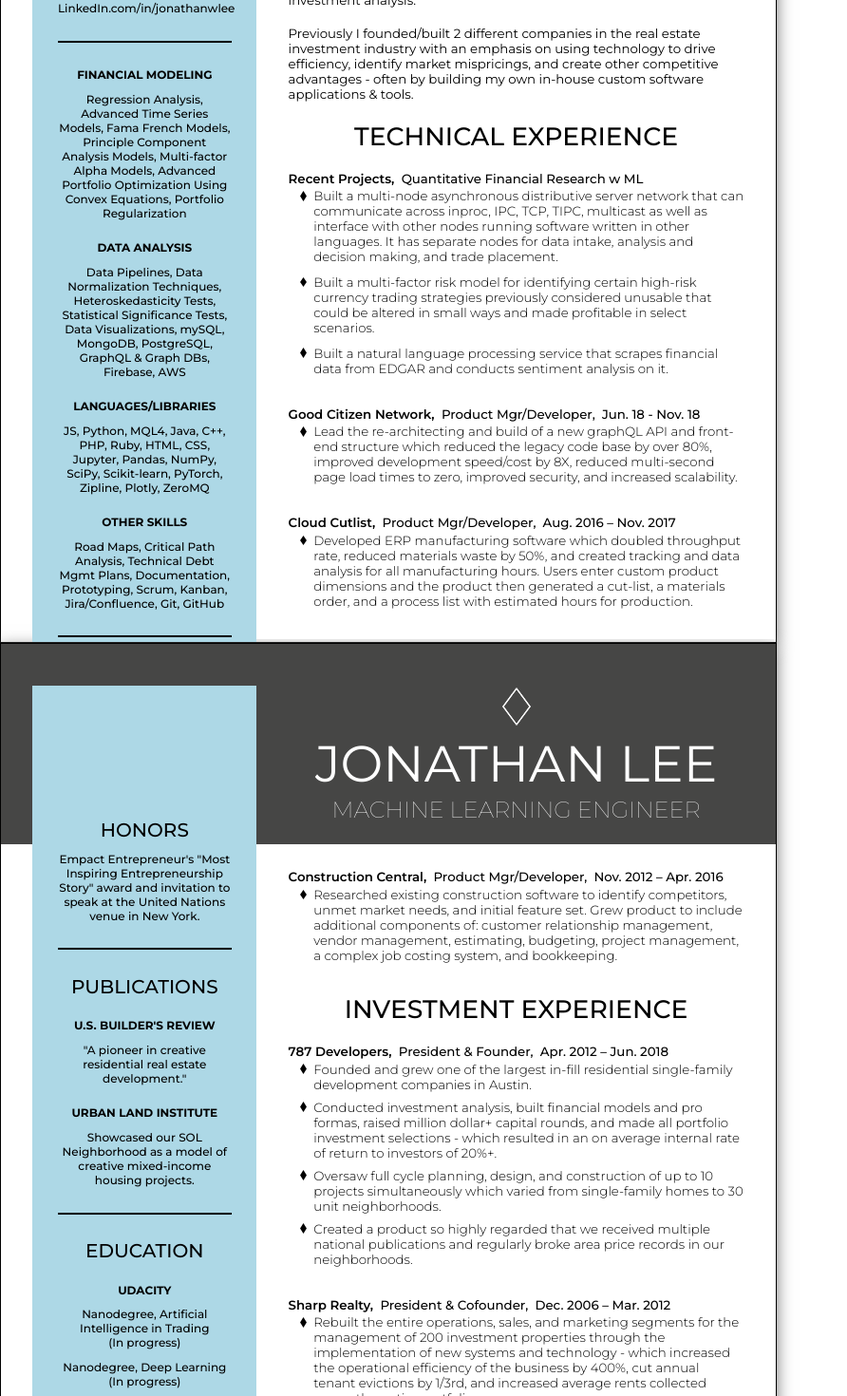
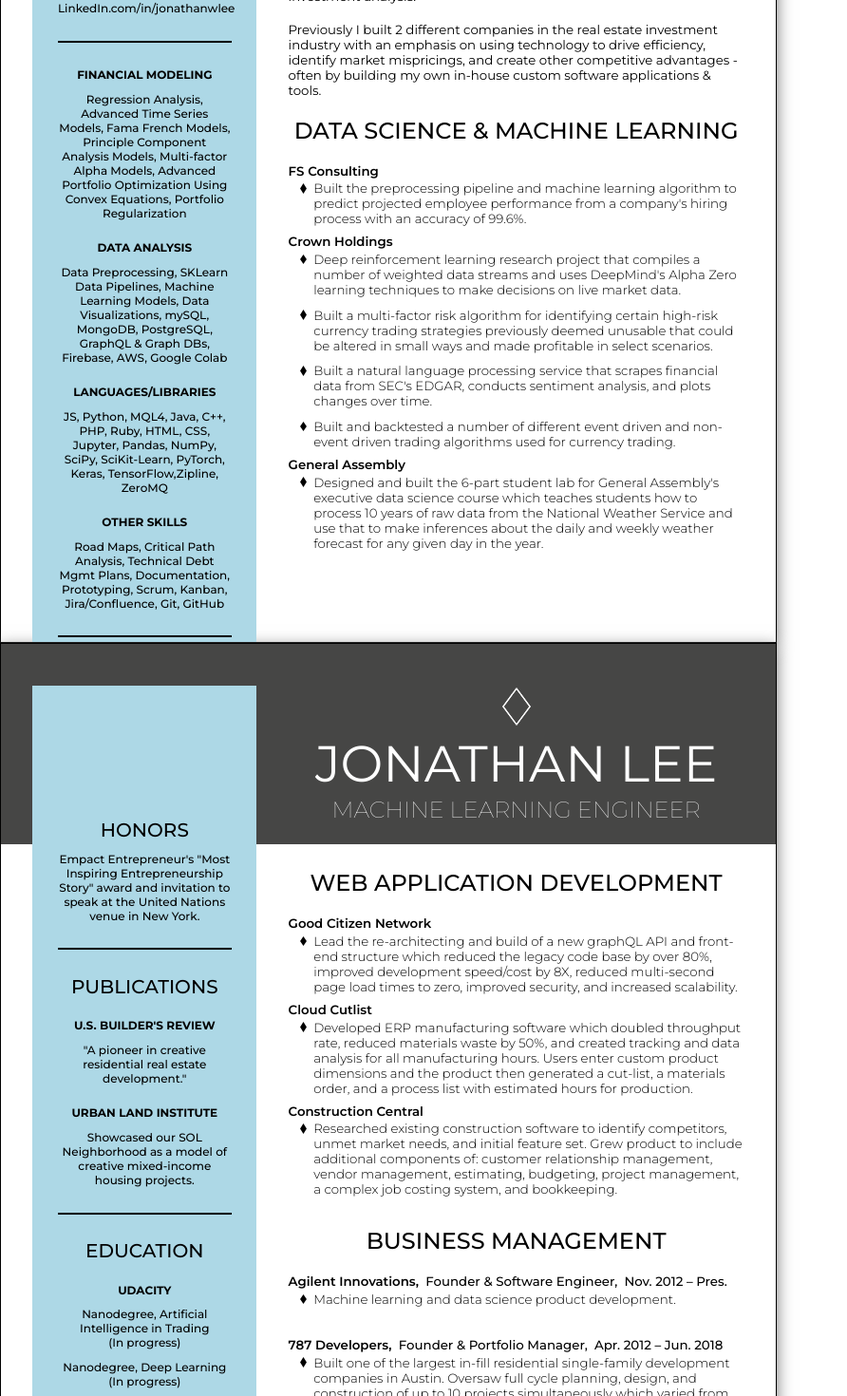
Before and after one commit to jonathan1028/ai-website, a Vue app: page /#/resume in a window 1280 px wide. Shown: the part 380-1850 px from the top of the page at 95% size, without its empty margins (0-892 px from the left). Built offline with nearby package versions, Linux system fonts and the light colour scheme.

Commit message:
7/23 resume updates

```diff
--- a/src/components/Projects.vue
+++ b/src/components/Projects.vue
@@ -17,6 +17,18 @@
           </button>
         </div>
       </div> -->
+      <div class="project-box slideInRight">
+        <div class="title">Deep Learning Algorithm for Employee Performance</div>
+        <!-- <div class="content"> -->
+          <div class="visual">
+            Visual coming soon . . .
+              <!-- <img src="../assets/chart5.png"> -->
+              <!-- <img src="../assets/chart6.png"> -->
+          </div>
+          <div class="description">Built a sklearn pipeline to handle the preprocessing and dimensionality reduction of 380 intitial inputs. Built a deep learning neural network to examine 1,800+ features of data and make employee performance predictions.
+          </div>
+        <div class="technology">Built With: Python, Jupyter Notebooks, Pandas, NumPy, PyTorch, SciKit-Learn, MatLab</div>
+      </div>
       <div class="project-box slideInRight">
         <div class="title">Sentiment Analysis w NLP & RNN</div>
         <!-- <div class="content"> -->
--- a/src/components/Resume.vue
+++ b/src/components/Resume.vue
@@ -43,9 +43,9 @@
           <div class="subsection">Financial Modeling</div>
           <div class="item">Regression Analysis, Advanced Time Series Models, Fama French Models, Principle Component Analysis Models, Multi-factor Alpha Models, Advanced Portfolio Optimization Using Convex Equations, Portfolio Regularization</div>
           <div class="subsection">Data Analysis</div>
-          <div class="item">Data Pipelines, Data Normalization Techniques, Heteroskedasticity Tests, Statistical Significance Tests, Data Visualizations, mySQL, MongoDB, PostgreSQL, GraphQL & Graph DBs, Firebase, AWS</div>
+          <div class="item">Data Preprocessing, SKLearn Data Pipelines, Machine Learning Models, Data Visualizations, mySQL, MongoDB, PostgreSQL, GraphQL & Graph DBs, Firebase, AWS, Google Colab</div>
           <div class="subsection">Languages/Libraries</div>
-          <div class="item">JS, Python, MQL4, Java, C++, PHP, Ruby, HTML, CSS, Jupyter, Pandas, NumPy, SciPy, Scikit-learn, PyTorch, Zipline, Plotly, ZeroMQ</div>
+          <div class="item">JS, Python, MQL4, Java, C++, PHP, Ruby, HTML, CSS, Jupyter, Pandas, NumPy, SciPy, SciKit-Learn, PyTorch, Keras, TensorFlow,Zipline, ZeroMQ</div>
           <div class="subsection">Other Skills</div>
           <div class="item">Road Maps, Critical Path Analysis, Technical Debt Mgmt Plans, Documentation, Prototyping, Scrum, Kanban, Jira/Confluence, Git, GitHub</div>
         </div>
@@ -58,32 +58,58 @@
             Unquenchable thirst for learning, researching, and theorizing about the future impacts of technology on business and society. Recently I've become endlessly curious in the potential applications of Deep Reinforcement Learning models to real world problems - especially in the areas of financial markets, global economics, and quantitative investment analysis.</div>
           <br>
           <div class="profile-text">
-            Previously I founded/built 2 different companies in the real estate investment industry with an emphasis on using technology to drive efficiency, identify market mispricings, and create other competitive advantages - often by building my own in-house custom software applications & tools.
+            Previously I built 2 different companies in the real estate investment industry with an emphasis on using technology to drive efficiency, identify market mispricings, and create other competitive advantages - often by building my own in-house custom software applications & tools.
           </div>
         </div>
         <div class="section-break"></div>
         <div class="section">
-          <div class="section-title">Technical Experience</div>
+          <div class="section-title">Data Science & Machine Learning</div>
           <div class="job">
             <div class="job-header">
-              <div class="company">Recent Projects, &nbsp;</div>
-              <div class="position">Quantitative Financial Research w ML &nbsp;</div>
+              <div class="company">FS Consulting &nbsp;</div>
+              <!-- <div class="position">Quantitative Financial Research w ML &nbsp;</div> -->
               <div class="time"></div>
             </div>
             <div class="job-experience">
               <img class="diamond-small" src="../assets/diamond2.svg">
+              <div class="experience">Built the preprocessing pipeline and machine learning algorithm to predict projected employee performance from a company's hiring process with an accuracy of 99.6%. </div>
+            </div>
+            <!-- <div class="job-experience">
+              <img class="diamond-small" src="../assets/diamond2.svg">
               <div class="experience">Built a multi-node asynchronous distributive server network that can communicate across inproc, IPC, TCP, TIPC, multicast as well as interface with other nodes running software written in other languages. It has separate nodes for data intake, analysis and decision making, and trade placement. </div>
+            </div> -->
+            <div class="job-header">
+              <div class="company">Crown Holdings &nbsp;</div>
+              <!-- <div class="position">Quantitative Financial Research w ML &nbsp;</div> -->
+              <div class="time"></div>
             </div>
             <div class="job-experience">
               <img class="diamond-small" src="../assets/diamond2.svg">
-              <div class="experience">Built a multi-factor risk model for identifying certain high-risk currency trading strategies previously considered unusable that could be altered in small ways and made profitable in select scenarios.</div>
+              <div class="experience">Deep reinforcement learning research project that compiles a number of weighted data streams and uses DeepMind's Alpha Zero learning techniques to make decisions on live market data.</div>
             </div>
             <div class="job-experience">
               <img class="diamond-small" src="../assets/diamond2.svg">
-              <div class="experience">Built a natural language processing service that scrapes financial data from EDGAR and conducts sentiment analysis on it.</div>
+              <div class="experience">Built a multi-factor risk algorithm for identifying certain high-risk currency trading strategies previously deemed unusable that could be altered in small ways and made profitable in select scenarios.</div>
+            </div>
+            <div class="job-experience">
+              <img class="diamond-small" src="../assets/diamond2.svg">
+              <div class="experience">Built a natural language processing service that scrapes financial data from SEC's EDGAR, conducts sentiment analysis, and plots changes over time.</div>
+            </div>
+            <div class="job-experience">
+              <img class="diamond-small" src="../assets/diamond2.svg">
+              <div class="experience">Built and backtested a number of different event driven and non-event driven trading algorithms used for currency trading.</div>
+            </div>
+            <div class="job-header">
+              <div class="company">General Assembly &nbsp;</div>
+              <!-- <div class="position">Quantitative Financial Research w ML &nbsp;</div> -->
+              <div class="time"></div>
+            </div>
+            <div class="job-experience">
+              <img class="diamond-small" src="../assets/diamond2.svg">
+              <div class="experience">Designed and built the 6-part student lab for General Assembly's executive data science course which teaches students how to process 10 years of raw data from the National Weather Service and use that to make inferences about the daily and weekly weather forecast for any given day in the year.</div>
             </div>
           </div>
-          <div class="job">
+          <!-- <div class="job">
             <div class="job-header">
               <div class="company">Good Citizen Network, &nbsp;</div>
               <div class="position">Product Mgr/Developer, &nbsp;</div>
@@ -92,13 +118,9 @@
             <div class="job-experience">
               <img class="diamond-small" src="../assets/diamond2.svg">
               <div class="experience">Lead the re-architecting and build of a new graphQL API and front-end structure which reduced the legacy code base by over 80%, improved development speed/cost by 8X, reduced multi-second page load times to zero, improved security, and increased scalability. </div>
-              <!-- <img class="diamond-small" src="../assets/diamond2.svg">
-              <div class="experience">Setup git workflow and AWS Code Pipelines for continuous development.</div>
-              <img class="diamond-small" src="../assets/diamond2.svg">
-              <div class="experience">Researched scalable search APIs/architectures and proposed findings and solution to CEO.</div> -->
             </div>
-          </div>
-          <div class="job">
+          </div> -->
+          <!-- <div class="job">
             <div class="job-header">
               <div class="company">Cloud Cutlist, &nbsp;</div>
               <div class="position">Product Mgr/Developer, &nbsp;</div>
@@ -108,7 +130,7 @@
               <img class="diamond-small" src="../assets/diamond2.svg">
               <div class="experience">Developed ERP manufacturing software which doubled throughput rate, reduced materials waste by 50%, and created tracking and data analysis for all manufacturing hours. Users enter custom product dimensions and the product then generated a cut-list, a materials order, and a process list with estimated hours for production.</div>
             </div>
-          </div>
+          </div> -->
         </div>
       </div>
     </div>
@@ -173,22 +195,56 @@
       </div>
       <div class="right-column">
         <div class="section">
+          <div class="section-title">Web Application Development</div>
           <div class="job">
             <div class="job-header">
-              <div class="company">Construction Central, &nbsp;</div>
-              <div class="position">Product Mgr/Developer, &nbsp;</div>
-              <div class="time">Nov. 2012 – Apr. 2016</div>
+              <div class="company">Good Citizen Network &nbsp;</div>
+              <!-- <div class="position">Product Mgr/Developer, &nbsp;</div>
+              <div class="time">Jun. 18 - Nov. 18</div> -->
+            </div>
+            <div class="job-experience">
+              <img class="diamond-small" src="../assets/diamond2.svg">
+              <div class="experience">Lead the re-architecting and build of a new graphQL API and front-end structure which reduced the legacy code base by over 80%, improved development speed/cost by 8X, reduced multi-second page load times to zero, improved security, and increased scalability. </div>
+              <!-- <img class="diamond-small" src="../assets/diamond2.svg">
+              <div class="experience">Setup git workflow and AWS Code Pipelines for continuous development.</div>
+              <img class="diamond-small" src="../assets/diamond2.svg">
+              <div class="experience">Researched scalable search APIs/architectures and proposed findings and solution to CEO.</div> -->
+            </div>
+            <div class="job-header">
+              <div class="company">Cloud Cutlist &nbsp;</div>
+              <!-- <div class="position">Product Mgr/Developer, &nbsp;</div>
+              <div class="time">Aug. 2016 – Nov. 2017</div> -->
+            </div>
+            <div class="job-experience">
+              <img class="diamond-small" src="../assets/diamond2.svg">
+              <div class="experience">Developed ERP manufacturing software which doubled throughput rate, reduced materials waste by 50%, and created tracking and data analysis for all manufacturing hours. Users enter custom product dimensions and the product then generated a cut-list, a materials order, and a process list with estimated hours for production.</div>
+            </div>
+            <div class="job-header">
+              <div class="company">Construction Central &nbsp;</div>
+              <!-- <div class="position">Product Mgr/Developer, &nbsp;</div>
+              <div class="time">Nov. 2012 – Apr. 2016</div> -->
             </div>
             <div class="job-experience">
               <img class="diamond-small" src="../assets/diamond2.svg">
               <div class="experience">Researched existing construction software to identify competitors, unmet market needs, and initial feature set. Grew product to include additional components of: customer relationship management, vendor management, estimating, budgeting, project management, a complex job costing system, and bookkeeping.</div>
             </div>
           </div>
-          <div class="section-title">Investment Experience</div>
+          <div class="section-title">Business Management</div>
+          <div class="job">
+            <div class="job-header">
+              <div class="company">Agilent Innovations, &nbsp;</div>
+              <div class="position">Founder &amp; Software Engineer, &nbsp;</div>
+              <div class="time">Nov. 2012 – Pres.</div>
+            </div>
+            <div class="job-experience">
+              <img class="diamond-small" src="../assets/diamond2.svg">
+              <div class="experience">Machine learning and data science product development.</div>
+            </div>
+          </div>
           <div class="job">
             <div class="job-header">
               <div class="company">787 Developers, &nbsp;</div>
-              <div class="position">President &amp; Founder, &nbsp;</div>
+              <div class="position">Founder &amp; Portfolio Manager, &nbsp;</div>
               <div class="time">Apr. 2012 – Jun. 2018</div>
             </div>
             <div class="job-experience">
@@ -202,30 +258,30 @@
                 >
                 <g fill="black" transform="translate(0.000000,512.000000) scale(0.100000,-0.100000)"><path stroke-width="95%" d="M4871.6,4951.4c-32.6-40.2-852.8-1144.1-1822.5-2453L1282.2,116.4l1816.7-2447.2L4915.7-4780h84.3h84.3L6901-2330.9L8717.8,116.4L6901,2565.5L5084.3,5012.7l-78.6,5.7C4934.8,5024.2,4923.3,5016.5,4871.6,4951.4z M6674.9,2354.7L8334.5,116.4L6674.9-2120.1C5760.8-3352.3,5007.7-4358.4,5000-4358.4s-762.7,1006.1-1674.9,2238.3L1665.5,116.4L3327,2358.5c916,1232.2,1669.2,2240.2,1676.8,2236.4C5009.6,4593,5762.7,3585,6674.9,2354.7z"/></g>
               </svg> -->
-              <div class="experience">Founded and grew one of the largest in-fill residential single-family development companies in Austin.</div>
-              <img class="diamond-small" src="../assets/diamond2.svg">
-              <div class="experience">Conducted investment analysis, built financial models and pro
+              <div class="experience">Built one of the largest in-fill residential single-family development companies in Austin. Oversaw full cycle planning, design, and construction of up to 10 projects simultaneously which varied from single-family homes to 30 unit neighborhoods.</div>
+              <!-- <img class="diamond-small" src="../assets/diamond2.svg"> -->
+              <!-- <div class="experience">Conducted investment analysis, built financial models and pro
 formas, raised million dollar+ capital rounds, and made all portfolio investment selections - which resulted in an on average internal rate of return to investors of 20%+.</div>
-              <img class="diamond-small" src="../assets/diamond2.svg">
-              <div class="experience">Oversaw full cycle planning, design, and construction of up to 10 projects simultaneously which varied from single-family homes to 30 unit neighborhoods.</div>
-              <img class="diamond-small" src="../assets/diamond2.svg">
-              <div class="experience">Created a product so highly regarded that we received multiple national publications and regularly broke area price records in our neighborhoods.</div>
+              <img class="diamond-small" src="../assets/diamond2.svg"> -->
+              <!-- <div class="experience">Oversaw full cycle planning, design, and construction of up to 10 projects simultaneously which varied from single-family homes to 30 unit neighborhoods.</div> -->
+              <!-- <img class="diamond-small" src="../assets/diamond2.svg"> -->
+              <!-- <div class="experience">Created a product so highly regarded that we received multiple national publications and regularly broke area price records in our neighborhoods.</div> -->
             </div>
           </div>
           <div class="job">
             <div class="job-header">
               <div class="company">Sharp Realty, &nbsp;</div>
-              <div class="position">President &amp; Cofounder, &nbsp;</div>
+              <div class="position">Cofounder &amp; Portfolio Manager, &nbsp;</div>
               <div class="time">Dec. 2006 – Mar. 2012</div>
             </div>
             <div class="job-experience">
               <img class="diamond-small" src="../assets/diamond2.svg">
               <div class="experience">Rebuilt the entire operations, sales, and marketing segments for the
 management of 200 investment properties through the implementation of new systems and technology - which increased the operational efficiency of the business by 400%, cut annual tenant evictions by 1/3rd, and increased average rents collected across the entire portfolio.</div>
-              <img class="diamond-small" src="../assets/diamond2.svg">
-              <div class="experience">Regularly conducted substantial financial analysis and maintained different inhouse trend analysis models on the local real estate market, built pro formas and presentations, and made investment recommendations to our clients.</div>
-              <img class="diamond-small" src="../assets/diamond2.svg">
-              <div class="experience">Prepared the company for acquisition and sold it in 2012 ($15 Million in real estate assets under management at the time of sale).</div>
+              <!-- <img class="diamond-small" src="../assets/diamond2.svg"> -->
+              <!-- <div class="experience">Regularly conducted substantial financial analysis and maintained different inhouse trend analysis models on the local real estate market, built pro formas and presentations, and made investment recommendations to our clients.</div> -->
+              <!-- <img class="diamond-small" src="../assets/diamond2.svg"> -->
+              <!-- <div class="experience">Prepared the company for acquisition and sold it in 2012 ($15 Million in real estate assets under management at the time of sale).</div> -->
             </div>
           </div>
           <div class="footer">
@@ -362,7 +418,7 @@
       padding: 20pt 25pt 0pt 25pt;
       .section {
         .section-title {
-          font-size: 20pt;
+          font-size: 18pt;
           font-weight: 500;
           text-transform: uppercase;
           text-align: center;
@@ -391,6 +447,7 @@
         .job-experience {
           margin: 2pt 0pt 0pt 8pt;
           display: grid;
+          justify-content: start;
           grid-template-columns: auto auto;
           .icon {
             font-size: 8pt;
```
